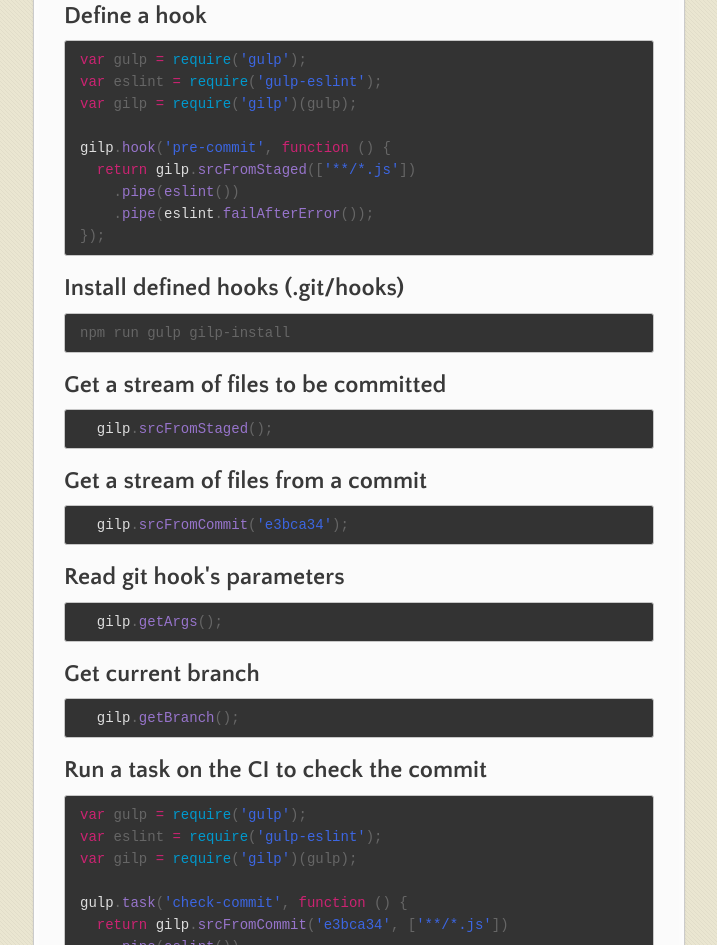
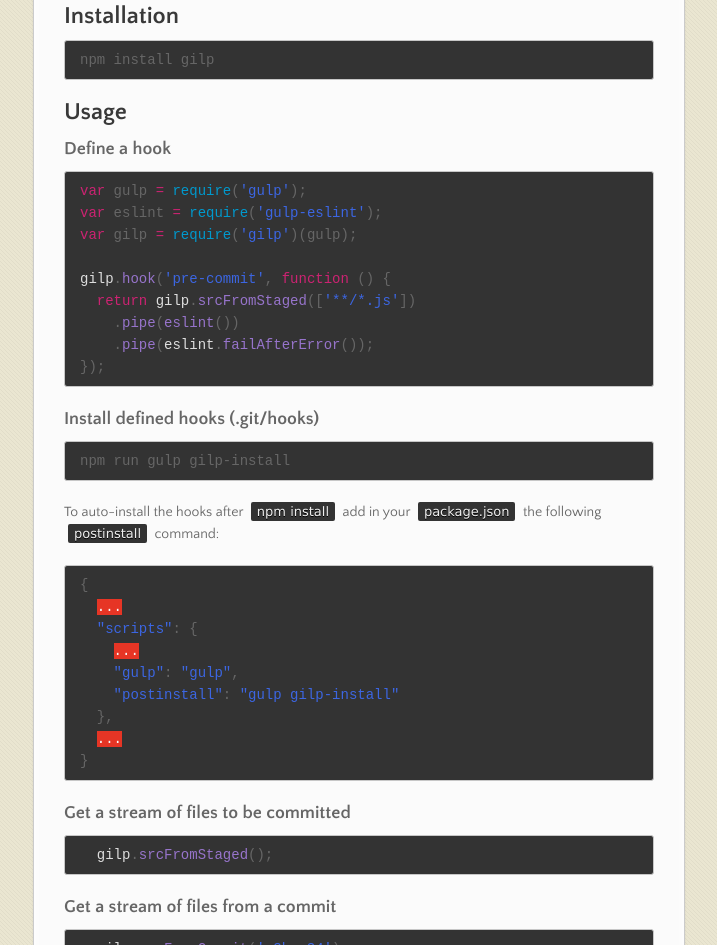
Before and after one commit to sophilabs/gilp, a plain HTML site: page index.html in a window 1280 px wide. Shown: the part 1855-2800 px from the top of the page, without its empty margins (282-999 px from the left). Drawn offline with nearby package versions, Linux system fonts and the light colour scheme.

```diff
--- a/index.html
+++ b/index.html
@@ -44,14 +44,22 @@
 
 <p><a href="https://travis-ci.org/sophilabs/gilp"><img src="https://img.shields.io/travis/sophilabs/gilp.svg?style=flat-square" alt="travis"></a>
 <a href="https://coveralls.io/github/sophilabs/gilp?branch=master"><img src="https://img.shields.io/coveralls/sophilabs/gilp.svg?style=flat-square" alt="coverage"></a>
-<a href="https://npmjs.org/package/gilp"><img src="https://img.shields.io/npm/v/gilp.svg?style=flat-square" alt="npm"></a>
+<a href="https://npmjs.org/packge/gilp"><img src="https://img.shields.io/npm/v/gilp.svg?style=flat-square" alt="npm"></a>
 <a href="https://npmjs.org/package/gilp"><img src="https://img.shields.io/npm/dm/gilp.svg?style=flat-square" alt="downloads"></a>
 <a href="https://github.com/Flet/semistandard"><img src="https://img.shields.io/badge/code%20style-semistandard-brightgreen.svg?style=flat-square" alt="js-semistandard-style"></a></p>
 
 <p>Gulp tasks for git hooks.</p>
 
 <h2>
-<a id="define-a-hook" class="anchor" href="#define-a-hook" aria-hidden="true"><span aria-hidden="true" class="octicon octicon-link"></span></a>Define a hook</h2>
+<a id="installation" class="anchor" href="#installation" aria-hidden="true"><span aria-hidden="true" class="octicon octicon-link"></span></a>Installation</h2>
+
+<div class="highlight highlight-source-shell"><pre>npm install gilp</pre></div>
+
+<h2>
+<a id="usage" class="anchor" href="#usage" aria-hidden="true"><span aria-hidden="true" class="octicon octicon-link"></span></a>Usage</h2>
+
+<h3>
+<a id="define-a-hook" class="anchor" href="#define-a-hook" aria-hidden="true"><span aria-hidden="true" class="octicon octicon-link"></span></a>Define a hook</h3>
 
 <div class="highlight highlight-source-js"><pre><span class="pl-k">var</span> gulp <span class="pl-k">=</span> <span class="pl-c1">require</span>(<span class="pl-s"><span class="pl-pds">'</span>gulp<span class="pl-pds">'</span></span>);
 <span class="pl-k">var</span> eslint <span class="pl-k">=</span> <span class="pl-c1">require</span>(<span class="pl-s"><span class="pl-pds">'</span>gulp-eslint<span class="pl-pds">'</span></span>);
@@ -63,33 +71,46 @@
     .<span class="pl-en">pipe</span>(<span class="pl-smi">eslint</span>.<span class="pl-en">failAfterError</span>());
 });</pre></div>
 
-<h2>
-<a id="install-defined-hooks-githooks" class="anchor" href="#install-defined-hooks-githooks" aria-hidden="true"><span aria-hidden="true" class="octicon octicon-link"></span></a>Install defined hooks (.git/hooks)</h2>
+<h3>
+<a id="install-defined-hooks-githooks" class="anchor" href="#install-defined-hooks-githooks" aria-hidden="true"><span aria-hidden="true" class="octicon octicon-link"></span></a>Install defined hooks (.git/hooks)</h3>
 
 <div class="highlight highlight-source-shell"><pre>npm run gulp gilp-install</pre></div>
 
-<h2>
-<a id="get-a-stream-of-files-to-be-committed" class="anchor" href="#get-a-stream-of-files-to-be-committed" aria-hidden="true"><span aria-hidden="true" class="octicon octicon-link"></span></a>Get a stream of files to be committed</h2>
+<p>To auto-install the hooks after <code>npm install</code> add in your <code>package.json</code> the
+following <code>postinstall</code> command:</p>
+
+<div class="highlight highlight-source-json"><pre>{
+  <span class="pl-ii">...</span>
+  <span class="pl-s"><span class="pl-pds">"</span>scripts<span class="pl-pds">"</span></span>: {
+    <span class="pl-ii">...</span>
+    <span class="pl-s"><span class="pl-pds">"</span>gulp<span class="pl-pds">"</span></span>: <span class="pl-s"><span class="pl-pds">"</span>gulp<span class="pl-pds">"</span></span>,
+    <span class="pl-s"><span class="pl-pds">"</span>postinstall<span class="pl-pds">"</span></span>: <span class="pl-s"><span class="pl-pds">"</span>gulp gilp-install<span class="pl-pds">"</span></span>
+  },
+  <span class="pl-ii">...</span>
+}</pre></div>
+
+<h3>
+<a id="get-a-stream-of-files-to-be-committed" class="anchor" href="#get-a-stream-of-files-to-be-committed" aria-hidden="true"><span aria-hidden="true" class="octicon octicon-link"></span></a>Get a stream of files to be committed</h3>
 
 <div class="highlight highlight-source-js"><pre>  <span class="pl-smi">gilp</span>.<span class="pl-en">srcFromStaged</span>();</pre></div>
 
-<h2>
-<a id="get-a-stream-of-files-from-a-commit" class="anchor" href="#get-a-stream-of-files-from-a-commit" aria-hidden="true"><span aria-hidden="true" class="octicon octicon-link"></span></a>Get a stream of files from a commit</h2>
+<h3>
+<a id="get-a-stream-of-files-from-a-commit" class="anchor" href="#get-a-stream-of-files-from-a-commit" aria-hidden="true"><span aria-hidden="true" class="octicon octicon-link"></span></a>Get a stream of files from a commit</h3>
 
 <div class="highlight highlight-source-js"><pre>  <span class="pl-smi">gilp</span>.<span class="pl-en">srcFromCommit</span>(<span class="pl-s"><span class="pl-pds">'</span>e3bca34<span class="pl-pds">'</span></span>);</pre></div>
 
-<h2>
-<a id="read-git-hooks-parameters" class="anchor" href="#read-git-hooks-parameters" aria-hidden="true"><span aria-hidden="true" class="octicon octicon-link"></span></a>Read git hook's parameters</h2>
+<h3>
+<a id="read-git-hooks-parameters" class="anchor" href="#read-git-hooks-parameters" aria-hidden="true"><span aria-hidden="true" class="octicon octicon-link"></span></a>Read git hook's parameters</h3>
 
 <div class="highlight highlight-source-js"><pre>  <span class="pl-smi">gilp</span>.<span class="pl-en">getArgs</span>();</pre></div>
 
-<h2>
-<a id="get-current-branch" class="anchor" href="#get-current-branch" aria-hidden="true"><span aria-hidden="true" class="octicon octicon-link"></span></a>Get current branch</h2>
+<h3>
+<a id="get-current-branch" class="anchor" href="#get-current-branch" aria-hidden="true"><span aria-hidden="true" class="octicon octicon-link"></span></a>Get current branch</h3>
 
 <div class="highlight highlight-source-js"><pre>  <span class="pl-smi">gilp</span>.<span class="pl-en">getBranch</span>();</pre></div>
 
-<h2>
-<a id="run-a-task-on-the-ci-to-check-the-commit" class="anchor" href="#run-a-task-on-the-ci-to-check-the-commit" aria-hidden="true"><span aria-hidden="true" class="octicon octicon-link"></span></a>Run a task on the CI to check the commit</h2>
+<h3>
+<a id="run-a-task-on-the-ci-to-check-the-commit" class="anchor" href="#run-a-task-on-the-ci-to-check-the-commit" aria-hidden="true"><span aria-hidden="true" class="octicon octicon-link"></span></a>Run a task on the CI to check the commit</h3>
 
 <div class="highlight highlight-source-js"><pre><span class="pl-k">var</span> gulp <span class="pl-k">=</span> <span class="pl-c1">require</span>(<span class="pl-s"><span class="pl-pds">'</span>gulp<span class="pl-pds">'</span></span>);
 <span class="pl-k">var</span> eslint <span class="pl-k">=</span> <span class="pl-c1">require</span>(<span class="pl-s"><span class="pl-pds">'</span>gulp-eslint<span class="pl-pds">'</span></span>);
@@ -100,6 +121,20 @@
     .<span class="pl-en">pipe</span>(<span class="pl-en">eslint</span>())
     .<span class="pl-en">pipe</span>(<span class="pl-smi">eslint</span>.<span class="pl-en">failAfterError</span>());
 });</pre></div>
+
+<h2>
+<a id="license" class="anchor" href="#license" aria-hidden="true"><span aria-hidden="true" class="octicon octicon-link"></span></a>License</h2>
+
+<p>Gilp is Copyright (c) 2016 sophilabs, inc. It is free software, and may be
+redistributed under the terms specified in the <a href="/LICENSE">license</a> file.</p>
+
+<h2>
+<a id="about" class="anchor" href="#about" aria-hidden="true"><span aria-hidden="true" class="octicon octicon-link"></span></a>About</h2>
+
+<p><a href="https://sophilabs.co"><img src="https://res.cloudinary.com/jsconfuy/image/upload/c_pad,f_auto,h_200,w_200,e_trim/v1426608244/xuwbunompvfjaxuazlwo.png" alt="sophilabs"></a></p>
+
+<p>Gilp is maintained and funded by sophilabs, inc. The names and logos for
+sophilabs are trademarks of sophilabs, inc.</p>
       </section>
       <footer>
         <p>Project maintained by <a href="https://github.com/sophilabs">sophilabs</a></p>
```
Also changed, not shown: params.json (+1 -1 lines).
